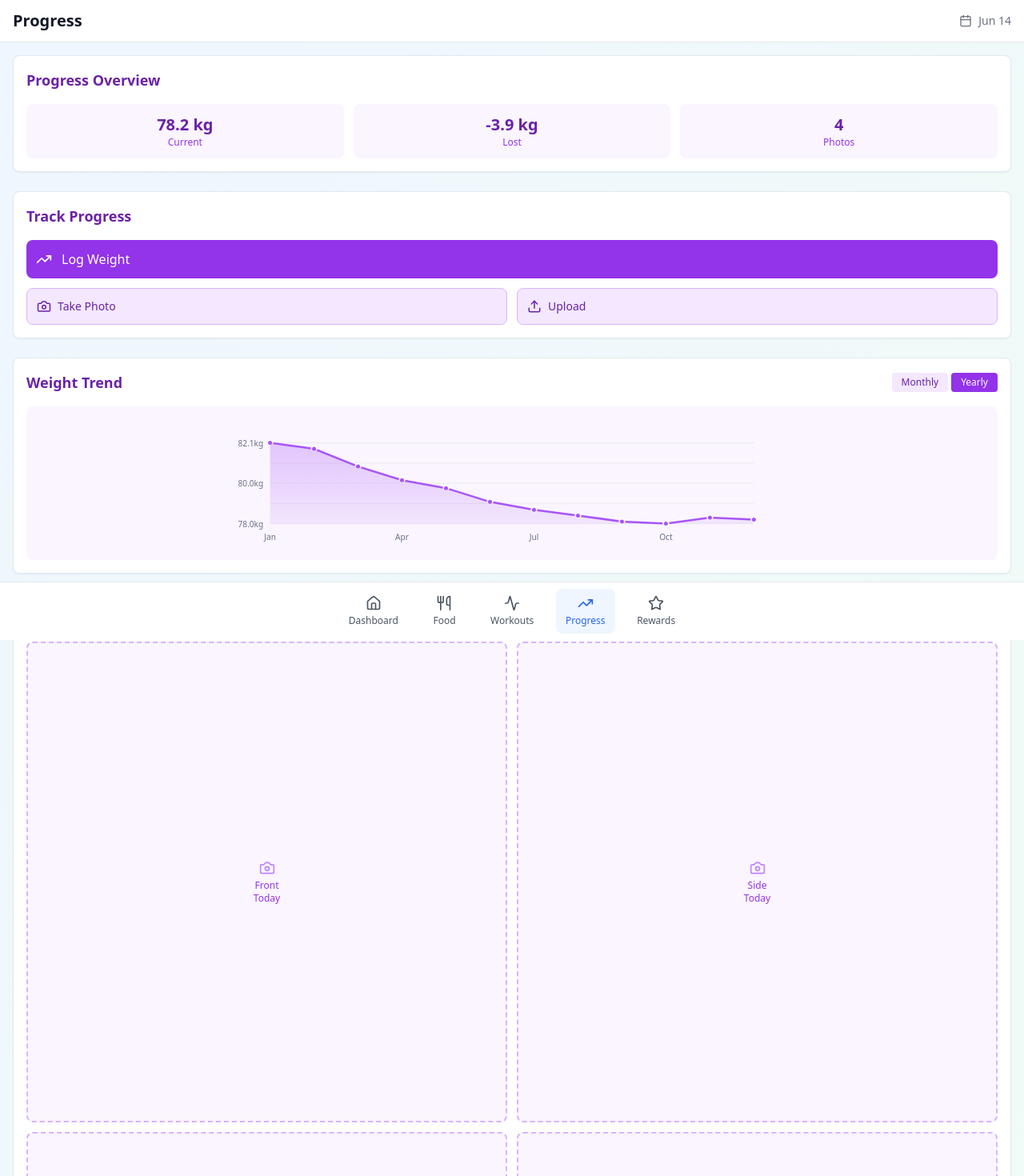
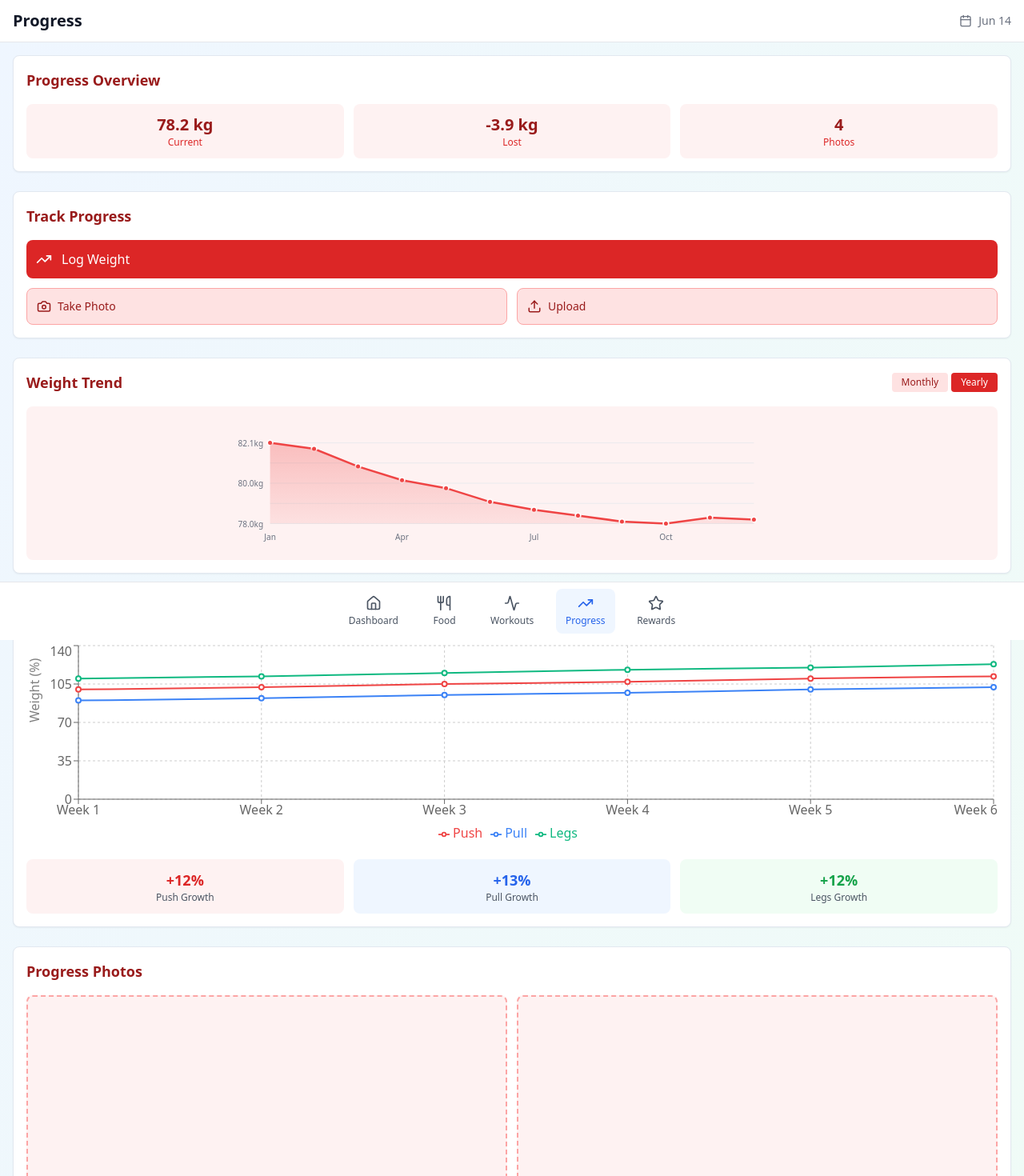
Before and after one commit to joeyushh/vitality-vista-view, a React (Vite) app: page /progress in a window 1280 px wide. Shown: the top 1470 px of the page at 80% size. Built offline with nearby package versions, Linux system fonts and the light colour scheme.

Commit message:
Refactor: Update UI colors and tips section
- Moved tracking tips to the bottom of the Food and Progress pages.
- Added "Do you need more tips?" button with AI chatbot integration.
- Changed weight and progress-related elements to red.
- Ensured sleep and body battery elements remain purple.

```diff
--- a/src/pages/Progress.tsx
+++ b/src/pages/Progress.tsx
@@ -1,8 +1,11 @@
+
 import { Card } from "@/components/ui/card";
-import { TrendingUp, Camera, Calendar, Target, Upload } from "lucide-react";
+import { TrendingUp, Camera, Calendar, Target, Upload, MessageCircle } from "lucide-react";
 import BottomNavigation from "@/components/BottomNavigation";
 import MobileHeader from "@/components/MobileHeader";
+import StrengthProgressChart from "@/components/StrengthProgressChart";
 import { useState } from "react";
+import { useToast } from "@/hooks/use-toast";
 
 const weightData = [
   { date: "2024-01-01", weight: 82.1, photos: 2 },
@@ -28,6 +31,7 @@ const recentPhotos = [
 
 export default function Progress() {
   const [viewMode, setViewMode] = useState<"yearly" | "monthly">("yearly");
+  const { toast } = useToast();
 
   const maxWeight = Math.max(...weightData.map(w => w.weight));
   const minWeight = Math.min(...weightData.map(w => w.weight));
@@ -36,6 +40,14 @@ export default function Progress() {
   const startWeight = weightData[0].weight;
   const totalLoss = startWeight - currentWeight;
 
+  const handleAITipsClick = () => {
+    toast({
+      title: "AI Progress Assistant",
+      description: "AI chatbot for progress tips would open here",
+    });
+    console.log("Opening AI chatbot for progress tips...");
+  };
+
   return (
     <div className="min-h-screen bg-gradient-to-br from-blue-50 to-green-50 flex flex-col pb-20">
       <MobileHeader title="Progress" />
@@ -43,37 +55,37 @@ export default function Progress() {
       <div className="flex-1 px-4 py-4 space-y-6">
         {/* Progress Overview */}
         <Card className="p-4">
-          <h2 className="text-lg font-semibold text-purple-800 mb-4">Progress Overview</h2>
+          <h2 className="text-lg font-semibold text-red-800 mb-4">Progress Overview</h2>
           <div className="grid grid-cols-3 gap-3">
-            <div className="bg-purple-50 rounded-lg p-3 text-center">
-              <div className="text-xl font-bold text-purple-800">{currentWeight} kg</div>
-              <div className="text-xs text-purple-600">Current</div>
+            <div className="bg-red-50 rounded-lg p-3 text-center">
+              <div className="text-xl font-bold text-red-800">{currentWeight} kg</div>
+              <div className="text-xs text-red-600">Current</div>
             </div>
-            <div className="bg-purple-50 rounded-lg p-3 text-center">
-              <div className="text-xl font-bold text-purple-800">-{totalLoss.toFixed(1)} kg</div>
-              <div className="text-xs text-purple-600">Lost</div>
+            <div className="bg-red-50 rounded-lg p-3 text-center">
+              <div className="text-xl font-bold text-red-800">-{totalLoss.toFixed(1)} kg</div>
+              <div className="text-xs text-red-600">Lost</div>
             </div>
-            <div className="bg-purple-50 rounded-lg p-3 text-center">
-              <div className="text-xl font-bold text-purple-800">{recentPhotos.length}</div>
-              <div className="text-xs text-purple-600">Photos</div>
+            <div className="bg-red-50 rounded-lg p-3 text-center">
+              <div className="text-xl font-bold text-red-800">{recentPhotos.length}</div>
+              <div className="text-xs text-red-600">Photos</div>
             </div>
           </div>
         </Card>
 
         {/* Quick Actions */}
         <Card className="p-4">
-          <h2 className="text-lg font-semibold text-purple-800 mb-4">Track Progress</h2>
+          <h2 className="text-lg font-semibold text-red-800 mb-4">Track Progress</h2>
           <div className="grid grid-cols-1 gap-3">
-            <button className="flex items-center gap-3 p-3 bg-purple-600 text-white rounded-lg hover:bg-purple-700 transition-colors active:scale-98">
+            <button className="flex items-center gap-3 p-3 bg-red-600 text-white rounded-lg hover:bg-red-700 transition-colors active:scale-98">
               <TrendingUp size={20} />
               <span className="font-medium">Log Weight</span>
             </button>
             <div className="grid grid-cols-2 gap-3">
-              <button className="flex items-center gap-2 p-3 bg-purple-100 text-purple-800 border border-purple-300 rounded-lg hover:bg-purple-200 transition-colors active:scale-98">
+              <button className="flex items-center gap-2 p-3 bg-red-100 text-red-800 border border-red-300 rounded-lg hover:bg-red-200 transition-colors active:scale-98">
                 <Camera size={18} />
                 <span className="text-sm font-medium">Take Photo</span>
               </button>
-              <button className="flex items-center gap-2 p-3 bg-purple-100 text-purple-800 border border-purple-300 rounded-lg hover:bg-purple-200 transition-colors active:scale-98">
+              <button className="flex items-center gap-2 p-3 bg-red-100 text-red-800 border border-red-300 rounded-lg hover:bg-red-200 transition-colors active:scale-98">
                 <Upload size={18} />
                 <span className="text-sm font-medium">Upload</span>
               </button>
@@ -84,29 +96,29 @@ export default function Progress() {
         {/* Weight Chart - Mobile Optimized */}
         <Card className="p-4">
           <div className="flex items-center justify-between mb-4">
-            <h2 className="text-lg font-semibold text-purple-800">Weight Trend</h2>
+            <h2 className="text-lg font-semibold text-red-800">Weight Trend</h2>
             <div className="flex gap-1">
               <button
                 onClick={() => setViewMode("monthly")}
-                className={`px-3 py-1 rounded text-xs ${viewMode === "monthly" ? "bg-purple-600 text-white" : "bg-purple-100 text-purple-800"}`}
+                className={`px-3 py-1 rounded text-xs ${viewMode === "monthly" ? "bg-red-600 text-white" : "bg-red-100 text-red-800"}`}
               >
                 Monthly
               </button>
               <button
                 onClick={() => setViewMode("yearly")}
-                className={`px-3 py-1 rounded text-xs ${viewMode === "yearly" ? "bg-purple-600 text-white" : "bg-purple-100 text-purple-800"}`}
+                className={`px-3 py-1 rounded text-xs ${viewMode === "yearly" ? "bg-red-600 text-white" : "bg-red-100 text-red-800"}`}
               >
                 Yearly
               </button>
             </div>
           </div>
 
-          <div className="h-48 bg-purple-50 rounded-lg p-3">
+          <div className="h-48 bg-red-50 rounded-lg p-3">
             <svg className="w-full h-full" viewBox="0 0 800 200">
               <defs>
                 <linearGradient id="weightGradient" x1="0%" y1="0%" x2="0%" y2="100%">
-                  <stop offset="0%" stopColor="#a855f7" stopOpacity="0.3" />
-                  <stop offset="100%" stopColor="#a855f7" stopOpacity="0.1" />
+                  <stop offset="0%" stopColor="#ef4444" stopOpacity="0.3" />
+                  <stop offset="100%" stopColor="#ef4444" stopOpacity="0.1" />
                 </linearGradient>
               </defs>
 
@@ -118,7 +130,7 @@ export default function Progress() {
               {/* Weight line */}
               <polyline
                 fill="none"
-                stroke="#a855f7"
+                stroke="#ef4444"
                 strokeWidth="3"
                 points={weightData.map((w, i) => {
                   const x = 40 + (i / (weightData.length - 1)) * 720;
@@ -137,7 +149,7 @@ export default function Progress() {
                     cx={x}
                     cy={y}
                     r="4"
-                    fill="#a855f7"
+                    fill="#ef4444"
                     stroke="white"
                     strokeWidth="2"
                   />
@@ -178,21 +190,24 @@ export default function Progress() {
           </div>
         </Card>
 
+        {/* Strength Progression Chart */}
+        <StrengthProgressChart />
+
         {/* Progress Photos */}
         <Card className="p-4">
-          <h2 className="text-lg font-semibold text-purple-800 mb-4">Progress Photos</h2>
+          <h2 className="text-lg font-semibold text-red-800 mb-4">Progress Photos</h2>
           <div className="grid grid-cols-2 gap-3 mb-4">
             {recentPhotos.map((photo, i) => (
-              <div key={i} className="aspect-square bg-purple-50 rounded-lg border-2 border-dashed border-purple-300 flex flex-col items-center justify-center">
-                <Camera size={20} className="text-purple-400 mb-1" />
-                <div className="text-xs text-purple-600 text-center">
+              <div key={i} className="aspect-square bg-red-50 rounded-lg border-2 border-dashed border-red-300 flex flex-col items-center justify-center">
+                <Camera size={20} className="text-red-400 mb-1" />
+                <div className="text-xs text-red-600 text-center">
                   <div className="font-medium">{photo.type}</div>
                   <div>{photo.date}</div>
                 </div>
               </div>
             ))}
           </div>
-          <button className="w-full py-2 text-sm text-purple-600 hover:text-purple-800 transition-colors">
+          <button className="w-full py-2 text-sm text-red-600 hover:text-red-800 transition-colors">
             View All Photos
           </button>
         </Card>
@@ -200,10 +215,10 @@ export default function Progress() {
         {/* Progress Tips */}
         <Card className="p-4">
           <div className="flex items-center gap-2 mb-4">
-            <Target size={18} className="text-purple-600" />
-            <h2 className="text-lg font-semibold text-purple-800">Tips</h2>
+            <Target size={18} className="text-red-600" />
+            <h2 className="text-lg font-semibold text-red-800">Tracking Tips</h2>
           </div>
-          <div className="space-y-3 text-sm">
+          <div className="space-y-3 text-sm mb-4">
             <div className="p-3 bg-yellow-50 rounded-lg">
               <div className="font-medium text-yellow-800 mb-1">📸 Consistent Photos</div>
               <div className="text-yellow-700">Same time, same lighting, same pose</div>
@@ -213,6 +228,13 @@ export default function Progress() {
               <div className="text-yellow-700">Weekly averages show true progress</div>
             </div>
           </div>
+          <button
+            onClick={handleAITipsClick}
+            className="w-full flex items-center justify-center gap-2 p-3 bg-red-100 text-red-800 border border-red-300 rounded-lg hover:bg-red-200 transition-colors"
+          >
+            <MessageCircle size={18} />
+            Do you need more tips?
+          </button>
         </Card>
       </div>
 
```
